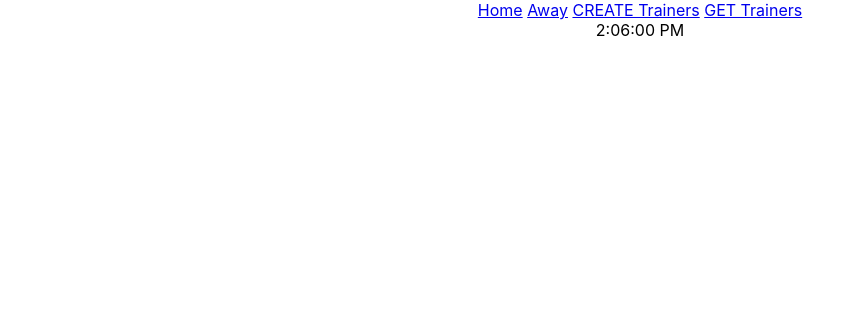
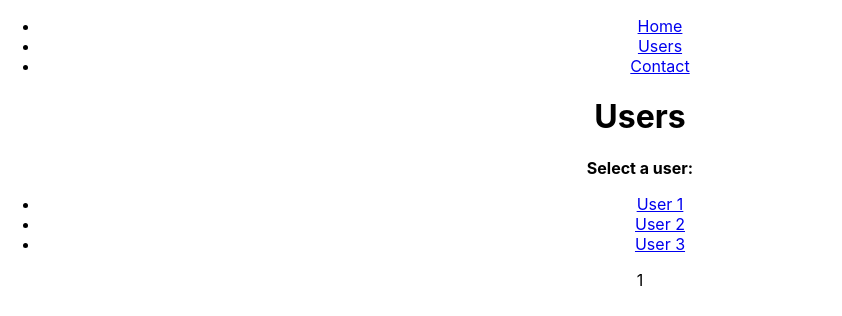
Before and after one commit to JHarry444/BAE-React, a React (Create React App) app: page /users/1 in a window 1280 px wide. Shown: the top 316 px of the page, without its empty margins (0-842 px from the left). Built offline with nearby package versions, Linux system fonts and the light colour scheme.

Commit message:
added solution to exercise

```diff
--- a/src/App.js
+++ b/src/App.js
@@ -1,38 +1,10 @@
 import './App.css';
-import {BrowserRouter as Router, Link, Route} from 'react-router-dom';
-import TrainerContainer from './trainers/TrainerContainer'
-import TrainerForm from './trainers/TrainerForm';
-import IndividualTrainer from './trainers/IndividualTrainer';
+import Routing from './routing-exercise/Routing';
 
 function App() {
   return (
     <div className="App">
-      <Router>
-        <Link to="/">Home</Link>
-        {' '}
-        <Link to="/away">Away</Link>
-        {' '}
-        <Link to="/trainers/create">CREATE Trainers</Link>
-        {' '}
-        <Link to="/trainers/read">GET Trainers</Link>
-        <br/>
-        <Route exact path="/">
-          <p>Home</p>
-        </Route>
-        <Route path="/away">
-          <p>Away</p>
-        </Route>
-        <Route path="/trainers/create">
-          <TrainerForm/>
-        </Route>
-        <Route exact path="/trainers/read">
-          <TrainerContainer/>
-        </Route>
-        <Route path="/trainers/read/:id">
-          <IndividualTrainer/>
-        </Route>
-        {new Date().toLocaleTimeString()}
-      </Router>
+      <Routing/>
       </div>
   );
 }
--- /dev/null
+++ b/src/routing-exercise/Contact.jsx
@@ -0,0 +1,5 @@
+const Contact = () => {
+    return( <h1> Contact </h1>);
+}
+
+export default Contact;
--- /dev/null
+++ b/src/routing-exercise/Home.jsx
@@ -0,0 +1,4 @@
+const Home = () => {
+    return( <h1>Home Page</h1>);
+}
+export default Home;
--- /dev/null
+++ b/src/routing-exercise/NotFound.jsx
@@ -0,0 +1,3 @@
+const Notfound = () => <h1>Not found</h1>;
+
+export default Notfound;
--- /dev/null
+++ b/src/routing-exercise/Routing.jsx
@@ -0,0 +1,45 @@
+import React from 'react';
+import { Switch, Route, BrowserRouter as Router, Link} from 'react-router-dom';
+import Home from './Home';
+import Users from './Users';
+import Contact from './Contact';
+import Notfound from './NotFound';
+
+const Routing = () => {
+    return (
+        <Router>
+            <div>
+                <ul>
+                    <li>
+                        <Link to="/">Home</Link>
+                    </li>
+                    <li>
+                        <Link to="/users">Users</Link>
+                    </li>
+                    <li>
+                        <Link to="/contact">Contact</Link>
+                    </li>
+                </ul>
+                <Switch>
+                    <Route exact path="/">
+                        <Home />
+                    </Route>
+                    <Route path="/users/:id">
+                        <Users />
+                    </Route>
+                    <Route path="/users">
+                        <Users />
+                    </Route>
+                    <Route path="/contact" >
+                        <Contact />
+                    </Route>
+                    <Route path="**">
+                        <Notfound/>
+                    </Route>
+                </Switch>
+            </div>
+        </Router>
+    );
+}
+
+export default Routing;
--- /dev/null
+++ b/src/routing-exercise/Users.jsx
@@ -0,0 +1,24 @@
+import {Link, useParams} from 'react-router-dom';
+
+const User = () => {
+    const {id} = useParams();
+    return(
+        <>
+            <h1>Users</h1>
+            <strong>Select a user:</strong>
+            <ul>
+                <li>
+                    <Link to="/users/1">User 1</Link>
+                </li>
+                <li>
+                    <Link to="/users/2">User 2</Link>
+                </li>
+                <li>
+                    <Link to="/users/3">User 3</Link>
+                </li>
+            </ul>
+            <p>{id}</p>
+        </>
+    );
+}
+export default User;
```
